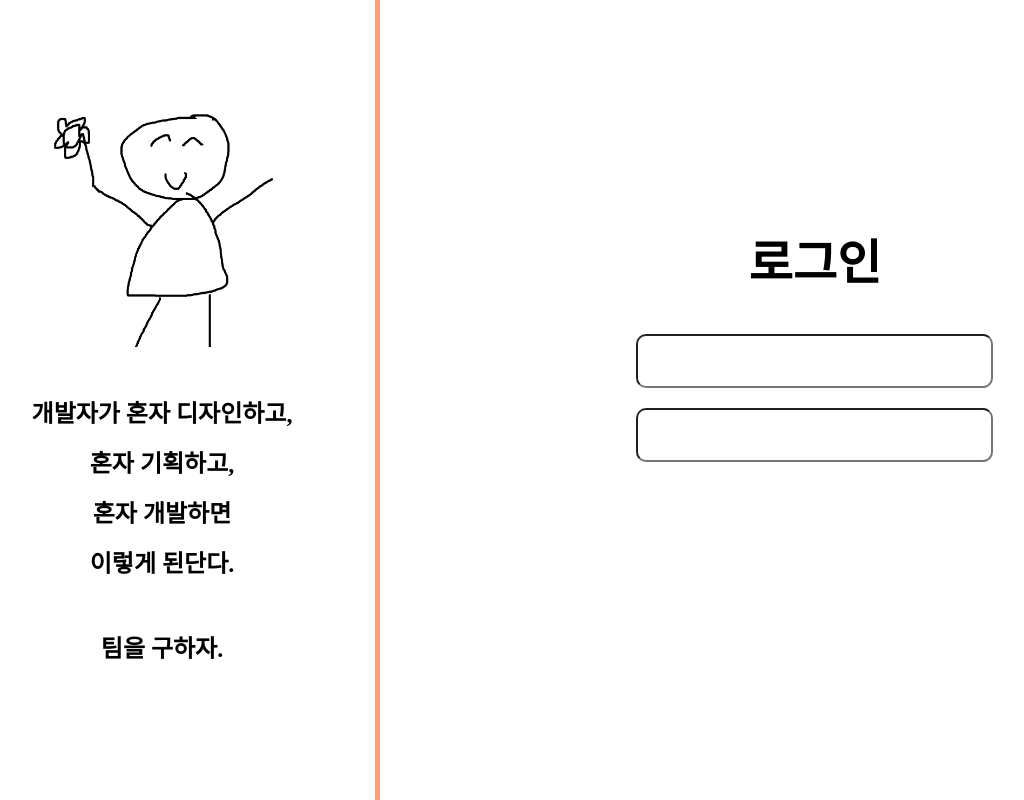
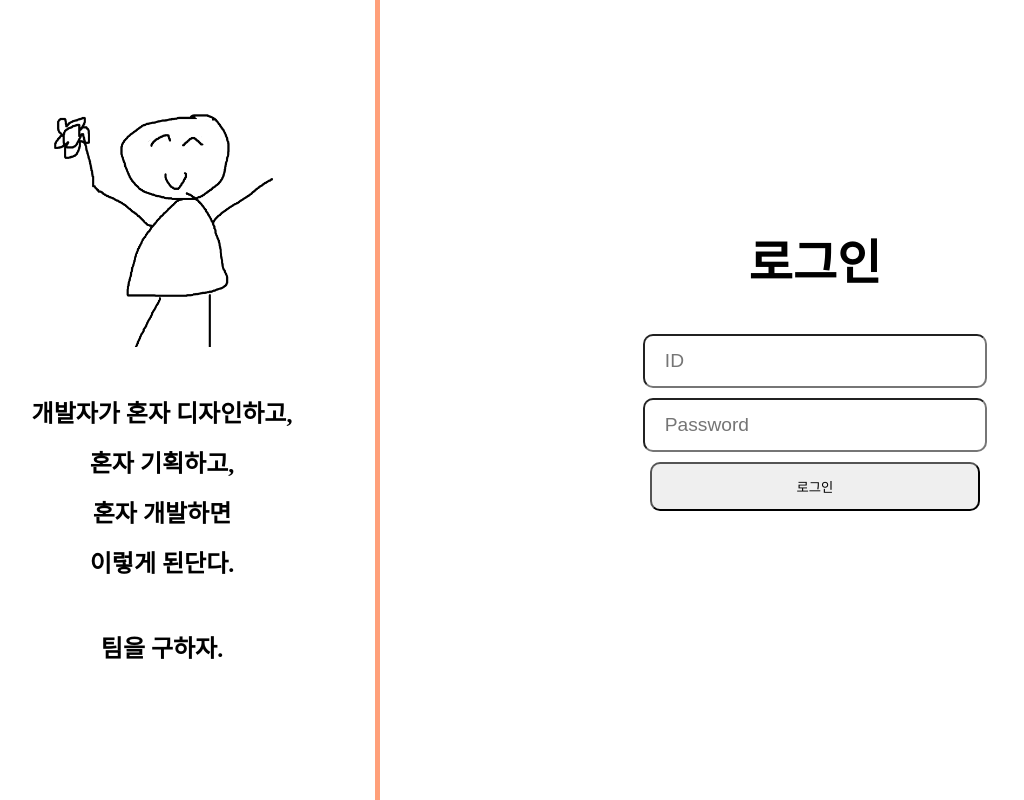
Before and after one commit to dongqui/cat-fairy-client, a React (Create React App) app: page / in a window 1280 px wide. Shown: the whole page, without its empty margins (30-1054 px from the left). Built offline with nearby package versions, Linux system fonts and the light colour scheme; a web font is replaced by a local one.

Commit message:
default button ui cont

```diff
--- a/package.json
+++ b/package.json
@@ -3,6 +3,8 @@
   "version": "0.1.0",
   "private": true,
   "dependencies": {
+    "@material-ui/core": "^4.11.0",
+    "@material-ui/icons": "^4.9.1",
     "@testing-library/jest-dom": "^4.2.4",
     "@testing-library/react": "^9.3.2",
     "@testing-library/user-event": "^7.1.2",
--- a/src/components/Login/Login.css
+++ b/src/components/Login/Login.css
@@ -43,10 +43,10 @@
 
 .login-input {
   border-radius: 10px;
-  width: 60%;
+  width: 300px;
   display: block;
   height: 30px;
-  margin: 20px auto;
+  margin: 10px auto;
   padding: 10px 20px;
   font-size: 1.2rem;
 }
@@ -54,3 +54,12 @@
 .login-input:focus {
   outline: none;
 }
+
+.login-btn {
+  width: 330px;
+  display: block;
+  margin: 10px auto;
+  border-radius: 10px;
+  padding: 13px 0;
+
+}
--- a/src/components/Login/Login.js
+++ b/src/components/Login/Login.js
@@ -1,8 +1,10 @@
 import React from 'react';
 import './Login.css';
-import fairy from '../../asset/img/pairFairy.png'
+import fairy from '../../asset/img/pairFairy.png';
+import { DefaultButton } from "../shared/Buttons";
 
 function Login() {
+
   return (
     <main className="login-container">
       <section className="login-left login-base">
@@ -16,12 +18,15 @@ function Login() {
       <section className="login-right login-base">
         <div className="login-input-container">
           <h2>로그인</h2>
-          <input className="login-input login-email"/>
-          <input className="login-input login-password"/>
+          <input className="login-input login-email" placeholder="ID"/>
+          <input className="login-input login-password" placeholder="Password"/>
+          <button className="login-btn">로그인</button>
         </div>
       </section>
     </main>
   )
 }
 
+
+
 export default Login;
--- /dev/null
+++ b/src/components/shared/Buttons.js
@@ -0,0 +1,26 @@
+import { makeStyles } from '@material-ui/core/styles';
+import { Button } from '@material-ui/core';
+import React from 'react';
+
+const useStyles = makeStyles({
+  btnBase: {
+    width: '80%',
+  },
+});
+
+export function DefaultButton(props) {
+  const { text, variant, color, size, fullWidth } = props;
+  const { btnBase } = useStyles();
+  return (
+    <Button
+      classes={{
+        btnBase
+      }}
+      variant={variant}
+      color={color}
+      size={size}
+    >
+      {text}
+    </Button>
+  )
+}
```
Also changed, not shown: 1 other file (tests, documents, lock files or other folders).
